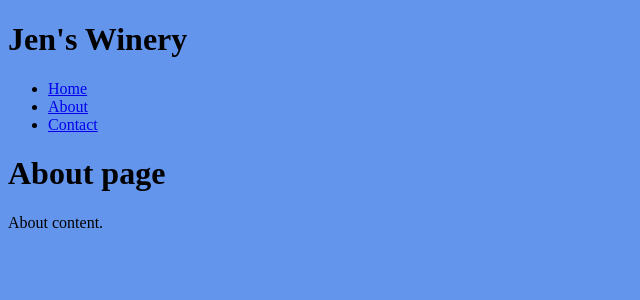
After one commit to albertkklam/flask, a Django app: page /about/ in a window 1280 px wide. The commit adds this page. Shown: the top 300 px of the page, without its empty margins (0-640 px from the left). Run offline with Django 3.2, Linux system fonts and the light colour scheme.

Commit message:
Fun with Template Tags

```diff
--- a/jenswinery/jenswinery/settings.py
+++ b/jenswinery/jenswinery/settings.py
@@ -37,6 +37,7 @@ INSTALLED_APPS = [
     'django.contrib.sessions',
     'django.contrib.messages',
     'django.contrib.staticfiles',
+    'django.contrib.humanize',
     'wines',
 ]
 
--- a/jenswinery/jenswinery/urls.py
+++ b/jenswinery/jenswinery/urls.py
@@ -1,8 +1,11 @@
 from django.conf.urls import url
 from django.contrib import admin
+from django.views.generic import TemplateView
 from wines import views
 
 urlpatterns = [
     url(r'^admin/', admin.site.urls),
+    url(r'^about/$', TemplateView.as_view(template_name='about.html'), name='about'),
+    url(r'^contact/$', TemplateView.as_view(template_name='contact.html'), name='contact'),
     url(r'^$', views.index, name='home'),
 ]
--- /dev/null
+++ b/jenswinery/wines/templates/about.html
@@ -0,0 +1,9 @@
+{% extends 'base.html' %}
+{% block title %}
+    About - {{ block.super }}
+{% endblock title %}
+
+{% block content %}
+    <h1>About page</h1>
+    <p>About content.</p>
+{% endblock content %}
--- /dev/null
+++ b/jenswinery/wines/templates/base.html
@@ -0,0 +1,34 @@
+{% load staticfiles %}
+
+<!doctype html>
+<html>
+    <head>
+        <title>
+            {% block title %}
+                My Hello Web App Project
+            {% endblock title %}
+        </title>
+        <link rel="stylesheet" href="{% static 'css/style.css' %}" />
+        {% block header %}{% endblock header %}
+    </head>
+    <body>
+        <header>
+            <h1>Jen's Winery</h1>
+            <nav>
+                <ul>
+                    <li>
+                        <a href="{% url 'home' %}">Home</a>
+                    </li>
+                    <li>
+                        <a href="{% url 'about' %}">About</a>
+                    </li>
+                    <li>
+                        <a href="{% url 'contact' %}">Contact</a>
+                    </li>
+                </ul>
+            </nav>
+        </header>
+        {% block content %}{% endblock content %}
+        {% block footer %}{% endblock footer %}
+    </body>
+</html>
--- a/jenswinery/wines/views.py
+++ b/jenswinery/wines/views.py
@@ -3,6 +3,7 @@ from __future__ import unicode_literals
 
 from django.shortcuts import render
 
-# Create your views here.
 def index(request):
-    return render(request, 'index.html')
+    number = 6
+    thing = "Thing name"
+    return render(request, 'index.html', {'number': number, 'thing': thing})
```
Also changed, not shown: jenswinery/wines/templates/contact.html (added, +9 -0 lines), jenswinery/wines/templates/index.html (+10 -12 lines), 3 other files.
